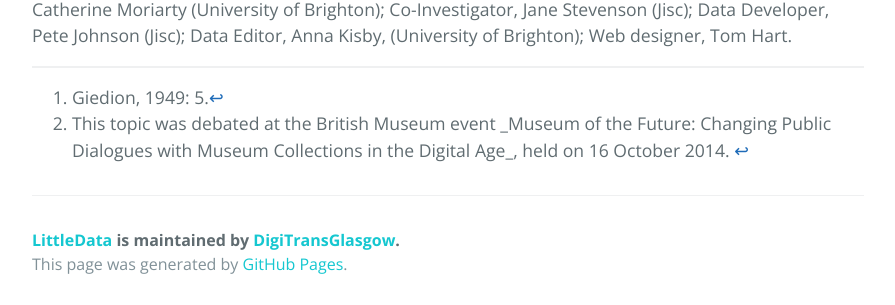
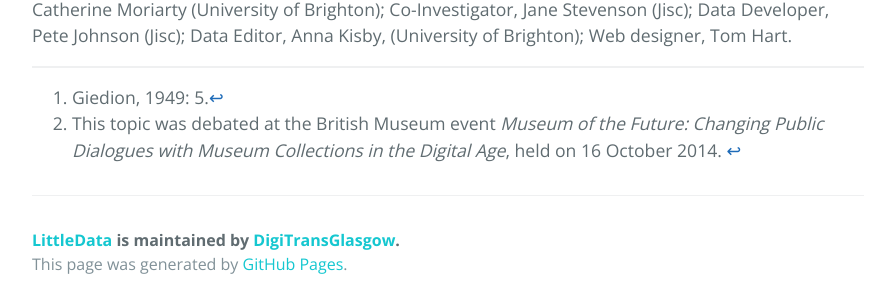
Before and after one commit to DigiTransGlasgow/LittleData, a Jekyll site: the page built from _contributions/06_ExploringBritishDesign.md, in a window 1280 px wide and 900 px high, scrolled down 3645 px. Shown: the part 592-897 px from the top of the window, without its empty margins (192-1087 px from the left). Built offline with Jekyll 4.4.1, drawn with Linux system fonts in a browser that asks for light colours; the repository's description, which GitHub fills in, is left out.

```diff
--- a/_contributions/06_ExploringBritishDesign.md
+++ b/_contributions/06_ExploringBritishDesign.md
@@ -49,6 +49,6 @@ Exploring British Design AHRC Grant Ref: AH/M002438/1 comprised the University o
 <ol>
 <li id="fn1">Giedion, 1949: 5.<a href="#fnref1">↩</a>
 </li>
-<li id="fn2">This topic was debated at the British Museum event _Museum of the Future: Changing Public Dialogues with Museum Collections in the Digital Age_, held on 16 October 2014. <a href="#fnref2">↩</a>
+<li id="fn2">This topic was debated at the British Museum event <i>Museum of the Future: Changing Public Dialogues with Museum Collections in the Digital Age</i>, held on 16 October 2014. <a href="#fnref2">↩</a>
 </li>
 </ol>
```
